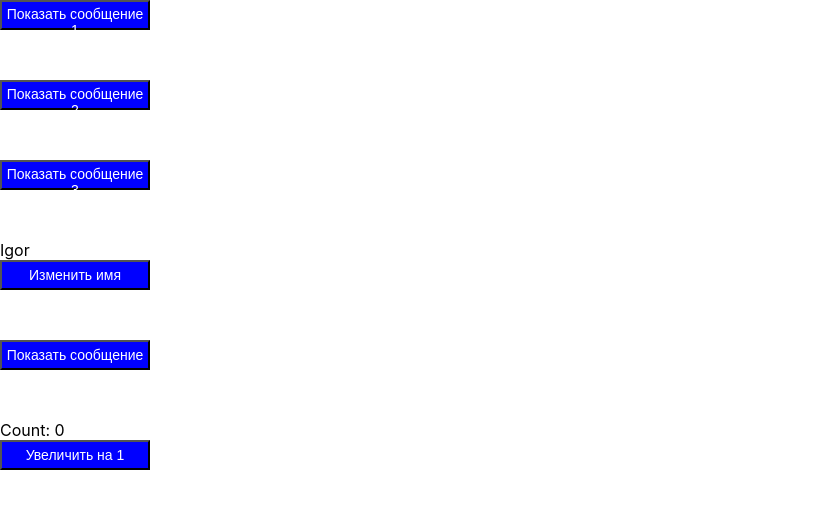
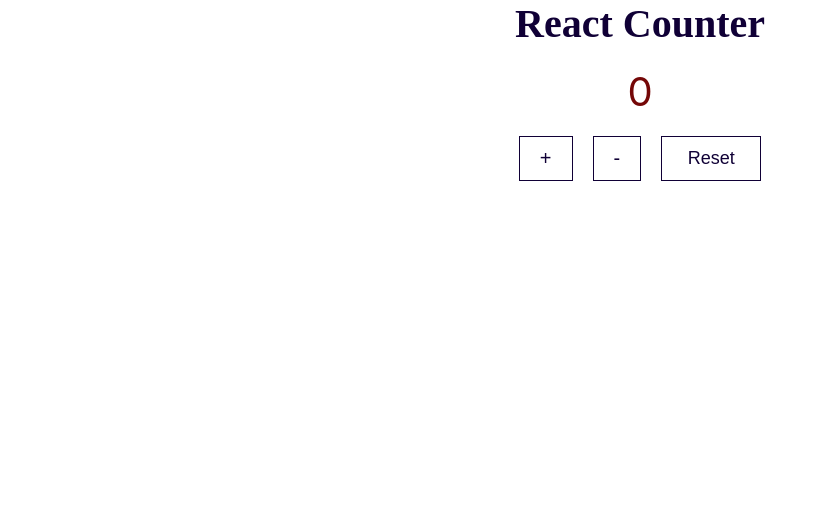
Before and after one commit to gzavertyaev-dev/react-learning, a React (Create React App) app: page / in a window 1280 px wide. Shown: the top 508 px of the page, without its empty margins (0-828 px from the left). Built offline with nearby package versions, Linux system fonts and the light colour scheme.

Commit message:
add counter

```diff
--- a/package.json
+++ b/package.json
@@ -8,7 +8,7 @@
     "@testing-library/user-event": "^13.5.0",
     "react": "^18.2.0",
     "react-dom": "^18.2.0",
-    "react-scripts": "5.0.1",
+    "react-scripts": "^3.0.1",
     "web-vitals": "^2.1.4"
   },
   "scripts": {
--- a/public/index.html
+++ b/public/index.html
@@ -1,19 +1,17 @@
 <!DOCTYPE html>
 <html lang="en">
-  <head>
+
+<head>
     <meta charset="utf-8" />
-    <link rel="icon" href="%PUBLIC_URL%/favicon.ico" />
+    <!-- <link rel="icon" href="%PUBLIC_URL%/favicon.ico" /> -->
     <meta name="viewport" content="width=device-width, initial-scale=1" />
     <meta name="theme-color" content="#000000" />
-    <meta
-      name="description"
-      content="Web site created using create-react-app"
-    />
+    <meta name="description" content="Web site created using create-react-app" />
     <!--
       manifest.json provides metadata used when your web app is installed on a
       user's mobile device or desktop. See https://developers.google.com/web/fundamentals/web-app-manifest/
     -->
-    <link rel="manifest" href="%PUBLIC_URL%/manifest.json" />
+    <!-- <link rel="manifest" href="%PUBLIC_URL%/manifest.json" /> -->
     <!--
       Notice the use of %PUBLIC_URL% in the tags above.
       It will be replaced with the URL of the `public` folder during the build.
@@ -24,9 +22,11 @@
       Learn how to configure a non-root public URL by running `npm run build`.
     -->
     <title>React App</title>
-  </head>
-  <body>
+</head>
+
+<body>
     <noscript>You need to enable JavaScript to run this app.</noscript>
     <div id="root"></div>
-  </body>
+</body>
+
 </html>
--- a/src/App.jsx
+++ b/src/App.jsx
@@ -1,11 +1,10 @@
+import * as React from 'react';
 import "./App.css";
 import Lesson18 from "./lessons/Lesson18";
 
 function App() {
   return (
     <div className="App">
-      {/* Использовать Lessons только во время обучения,
-      когда начнем писать проект, такой структуры у нас не будет */}
       <Lesson18 />
     </div>
   );
--- a/src/components/Button/Button.jsx
+++ b/src/components/Button/Button.jsx
@@ -1,3 +1,4 @@
+import * as React from 'react';
 import "./styles.css";
 
 function Button({ name = "Send", type = "button", onClick }) {
--- a/src/index.jsx
+++ b/src/index.jsx
@@ -1,3 +1,4 @@
+import * as React from 'react';
 import ReactDOM from "react-dom/client";
 import "./index.css";
 import App from "./App";
--- a/src/lessons/Lesson18/Lesson18.jsx
+++ b/src/lessons/Lesson18/Lesson18.jsx
@@ -1,68 +1,34 @@
+import * as React from 'react';
 import { useState } from "react";
 
-import Button from "../../components/Button";
+// import Button from "../../components/Button";
 import "./styles.css";
 
 function Lesson18() {
-  // useState() explanation
-  // Первая переменная которую возвращает хук useState - это значение( в нашем примере это name),
-  // вторая переменная - это функция которая это значение меняет на новое(в нашем примере - это setName)
-  const [name, setName] = useState("Igor");
-  const [isShowMessage, setIsShowMessage] = useState(false);
-  const [count, setCount] = useState(0);
-  console.log(name);
-  // Создаем функцию changeName, которая будет вызывать метод setName
-  const changeName = () => {
-    // setName меняет значение в useState
-    setName("Ekaterina");
+  const [counter, setCounter] = useState(0);
+
+  //increase counter
+  const increase = () => {
+    setCounter(count => count + 1);
   };
+  //decrease counter
+  const decrease = () => {
+    setCounter(count => count - 1);
+  };
+  //reset counter
+  const reset = () => {
+    setCounter(0)
+  }
 
-  const counterHendler = () => {
-    // 1 вариант: использовать синтаксис передавая в state новое значение
-    // setCount(count + 1);
-
-    // 2 вариант: передаем туда функию
-    setCount((prevValue) => prevValue + 1);
-  };
-  // Не нужно теперь писать такой длинный синтаксис чтобы сделать
-  // какое-то событие
-  // const button = document.getElementById("someid");
-  // button.addEventListener("click", () => {
-  //   console.log("Button works on click");
-  // });
-  const showSum = (a, b) => console.log(a + b);
 
   return (
-    <div>
-      <div className="buttonContol">
-        <Button onClick={() => showSum(2, 3)} name="Показать сообщение 1" />
-      </div>
-      <div className="buttonContol">
-        <Button
-          onClick={() => console.log("Hello world 2")}
-          name="Показать сообщение 2"
-        />
-      </div>
-      <div className="buttonContol">
-        <Button
-          onClick={() => console.log("Hello world 3")}
-          name="Показать сообщение 3"
-        />
-      </div>
-      <p>{name}</p>
-      <div className="buttonContol">
-        <Button onClick={changeName} name="Изменить имя" />
-      </div>
-      {isShowMessage && <div>State is true now</div>}
-      <div className="buttonContol">
-        <Button
-          onClick={() => setIsShowMessage(!isShowMessage)}
-          name="Показать сообщение"
-        />
-      </div>
-      <div>Count: {count}</div>
-      <div className="buttonContol">
-        <Button onClick={counterHendler} name="Увеличить на 1" />
+    <div className="counter">
+      <h1>React Counter</h1>
+      <span className="counter__output">{counter}</span>
+      <div className="btn__container">
+        <button className="control__btn" onClick={increase}>+</button>
+        <button className="control__btn" onClick={decrease}>-</button>
+        <button className="reset" onClick={reset}>Reset</button>
       </div>
     </div>
   );
--- a/src/lessons/Lesson18/styles.css
+++ b/src/lessons/Lesson18/styles.css
@@ -1,4 +1,59 @@
-.buttonContol {
-  width: 150px;
-  height: 80px;
+.counter {
+    width: 100%;
+    display: flex;
+    align-items: center;
+    flex-direction: column;
+    text-align: center;
+    row-gap: 20px;
 }
+
+.counter h1 {
+    color: rgb(16, 0, 54);
+    font-size: 40px;
+    font-family: cursive;
+}
+
+.counter__output {
+    font-size: 40px;
+    color: rgb(116, 7, 7);
+}
+
+.btn__container {
+    display: flex;
+    justify-content: center;
+    flex-direction: row;
+    column-gap: 20px;
+}
+
+.control__btn {
+    font-size: 20px;
+    padding: 10px 20px;
+    background-color: transparent;
+    color: rgb(16, 0, 54);
+    border: 1px solid rgb(16, 0, 54);
+    cursor: pointer;
+    transition: 0.2s ease-in-out;
+}
+
+.control__btn:hover {
+    background-color: rgb(16, 0, 54);
+    color: rgb(255, 255, 255);
+    border: 1px solid rgb(16, 0, 54);
+}
+
+.reset {
+    width: 100px;
+    font-size: 18px;
+    padding: 10px 20px;
+    background-color: transparent;
+    color: rgb(16, 0, 54);
+    border: 1px solid rgb(16, 0, 54);
+    cursor: pointer;
+    transition: 0.2s ease-in-out;
+}
+
+.reset:hover {
+    background-color: rgb(16, 0, 54);
+    color: rgb(255, 255, 255);
+    border: 1px solid rgb(16, 0, 54);
+}
```
Also changed, not shown: src/lessons/Lesson18/index.js (line endings or trailing spaces), 1 other file (tests, documents, lock files or other folders).
